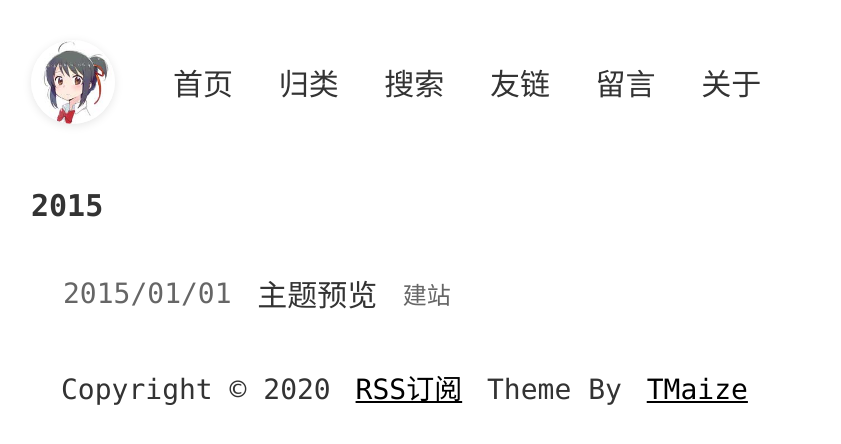
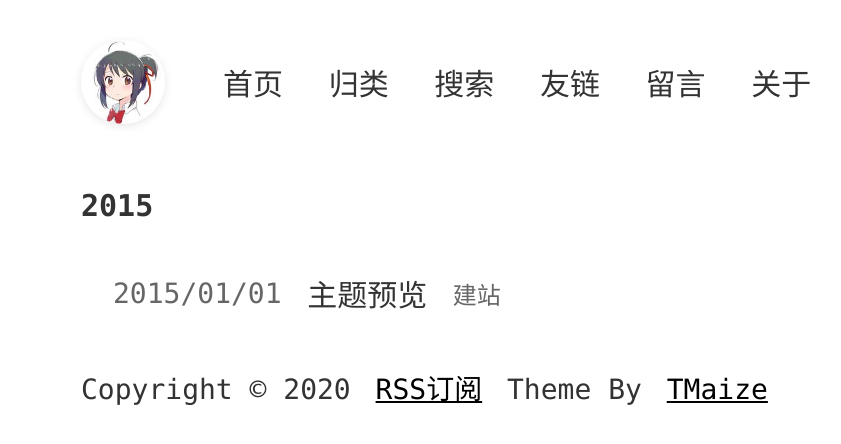
Before and after one commit to gittime999/tz, a Jekyll site: the page built from index.html, in a window 1280 px wide. Shown: the top 444 px of the page, without its empty margins (127-968 px from the left). Built offline with Jekyll 4.4.1, drawn with Linux system fonts in a browser that asks for light colours; comment, search, counter and statistics services are not loaded.

Commit message:
Update common.css

```diff
--- a/static/css/common.css
+++ b/static/css/common.css
@@ -110,7 +110,7 @@ body::-webkit-scrollbar {
 }
 body {
   width: 100%;
-  max-width: 1100px;
+  max-width: 1000px;
   padding: 0 28px;
   margin: 0 auto;
 }
@@ -154,7 +154,7 @@ body {
   white-space: nowrap;
 }
 .footer {
-  padding: 30px 70px;
+  padding: 30px 40px;
   font-size: 28px;
   line-height: 1.5;
 }
```
